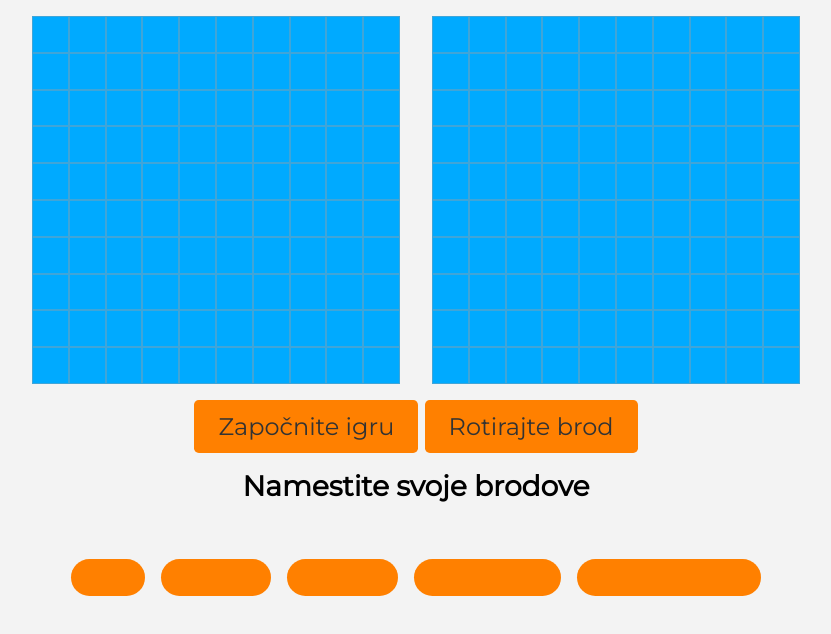
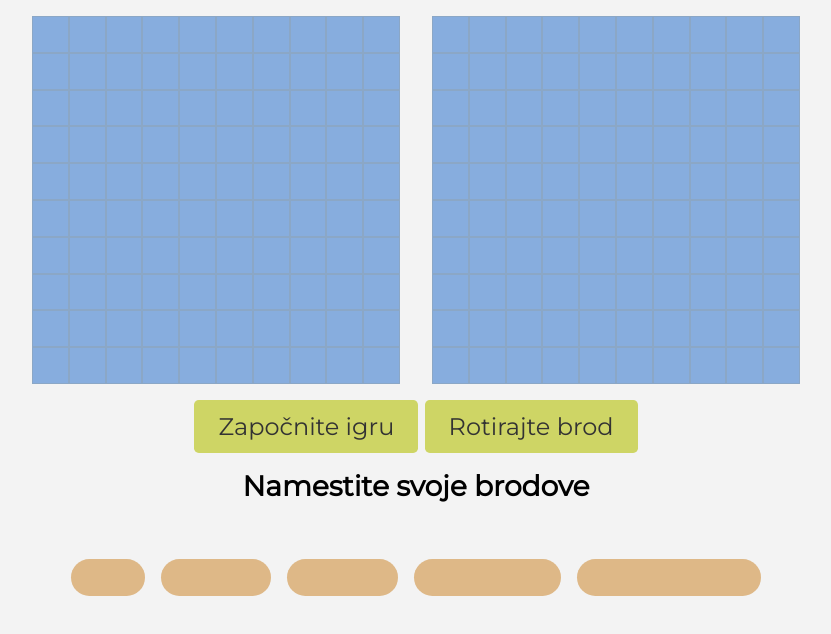
Before and after one commit to aleksandra-perovic/potapanje-brodova, a website: page public/singleplayer.html in a window 1280 px wide. Shown: the whole page, without its empty margins (224-1055 px from the left). Drawn offline with Linux system fonts and the light colour scheme.

Commit message:
deveta izmena

```diff
--- a/public/app.js
+++ b/public/app.js
@@ -124,10 +124,10 @@ document.addEventListener('DOMContentLoaded', () => {
       infoEkran.innerHTML = 'Dostigli ste vremenski limit od 10 minuta'
     })
 
-    // Klike na dugme spreman za igru
+    // Klik na dugme spreman za igru
     pokreniButton.addEventListener('click', () => {
       if(sviBrodoviNamesteni) igrajMultiPlayer(socket)
-      else infoEkran.innerHTML = "Postavite sve svoje brodove"
+      else infoEkran.innerHTML = ""
     })
 
     // Event listener za napadanje
--- a/public/style.css
+++ b/public/style.css
@@ -34,7 +34,7 @@ body {
 
 .btn {
   font-size: inherit;
-  background-color: hsl(30, 100%, 50%);
+  background-color:#CED565;
   padding: .5em 1em;
   outline: none;
   border: none;
@@ -45,7 +45,7 @@ body {
 }
 
 .btn:hover, .btn:focus {
-  background-color: hsl(30, 100%, 40%);
+  background-color: #D9DE87;
 }
 
 .splash-btn {
@@ -66,21 +66,21 @@ body {
 .battleship-grid {
   margin: 2vmin;
   display: grid;
-  background-color: hsl(200, 100%, 50%);
+  background-color: #87ADDE;
   grid-template-rows: repeat(10, 4.6vmin);
   grid-template-columns: repeat(10, 4.6vmin);
 }
 
 .grid-computer > .taken,
 .grid-computer > .boom {
-  background-color: hsl(200, 100%, 50%) !important;
+  background-color: #87ADDE !important;
   border-radius: 0 !important;
 }
 
 .taken,
 .ship {
   position: relative;
-  background-color: hsl(30, 100%, 50%);
+  background-color: #DEB887;
 }
 
 .taken.start.vertical,
```
Also changed, not shown: public/index.html (+1 -1 lines).
